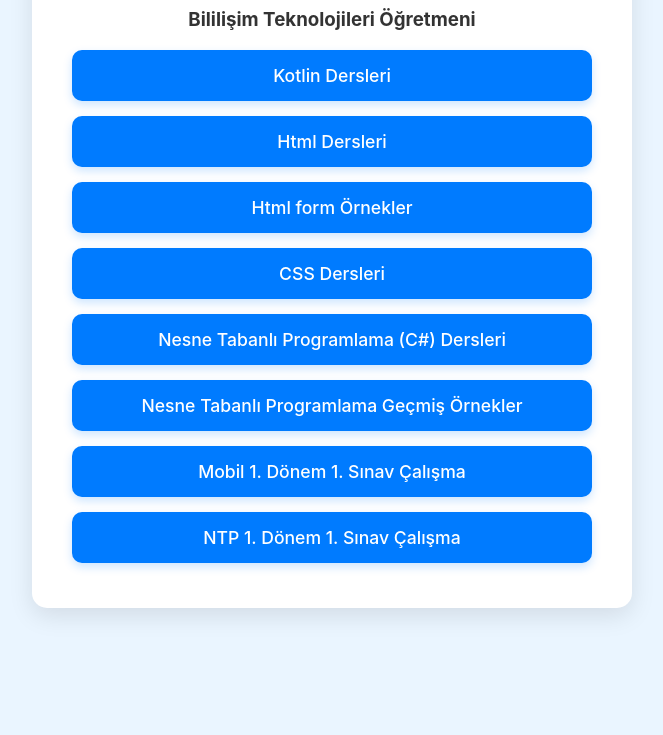
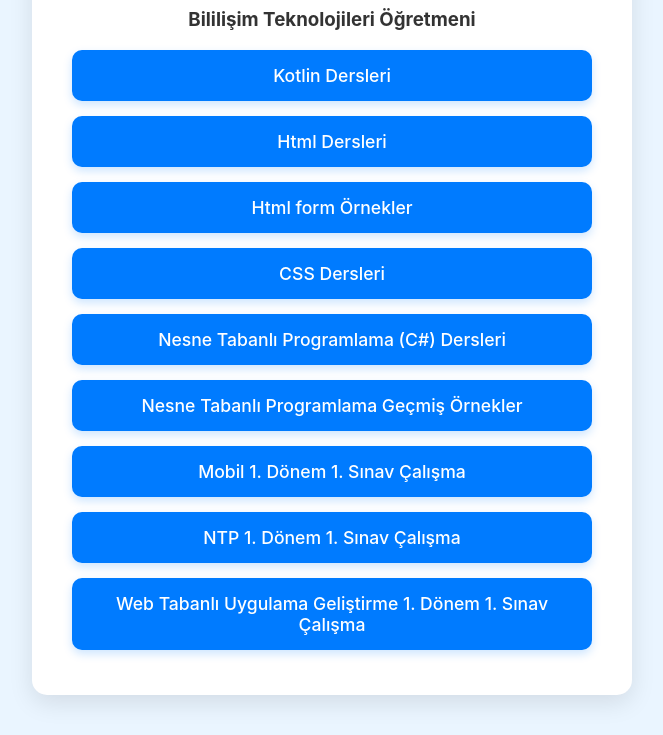
Before and after one commit to sahinmansuroglu-stack/sahinmansuroglu-stack.github.io, a plain HTML site: page index.html in a window 1280 px wide. Shown: the part 174-909 px from the top of the page, without its empty margins (308-971 px from the left). Before the commit the page ends 822 px from the top, so only its background shows below. Drawn offline with Linux system fonts and the light colour scheme.

Commit message:
Add link for Web Tabanlı Uygulama Geliştirme exam

```diff
--- a/index.html
+++ b/index.html
@@ -86,6 +86,7 @@
             <li><a href="https://github.com/sahinmansuroglu/NtpDersiDonem1" target="_blank">Nesne Tabanlı Programlama Geçmiş Örnekler</a></li>
             <li><a href="mobil1_1_calisma.html" target="_blank">Mobil 1. Dönem  1. Sınav Çalışma</a></li>
             <li><a href="nesne1_D_1_Y_calisma.html" target="_blank">NTP 1. Dönem  1. Sınav Çalışma</a></li>
+            <li><a href="web1_D_1_Y_calisma.html" target="_blank">Web Tabanlı Uygulama Geliştirme 1. Dönem  1. Sınav Çalışma</a></li>
 
 
 
```
